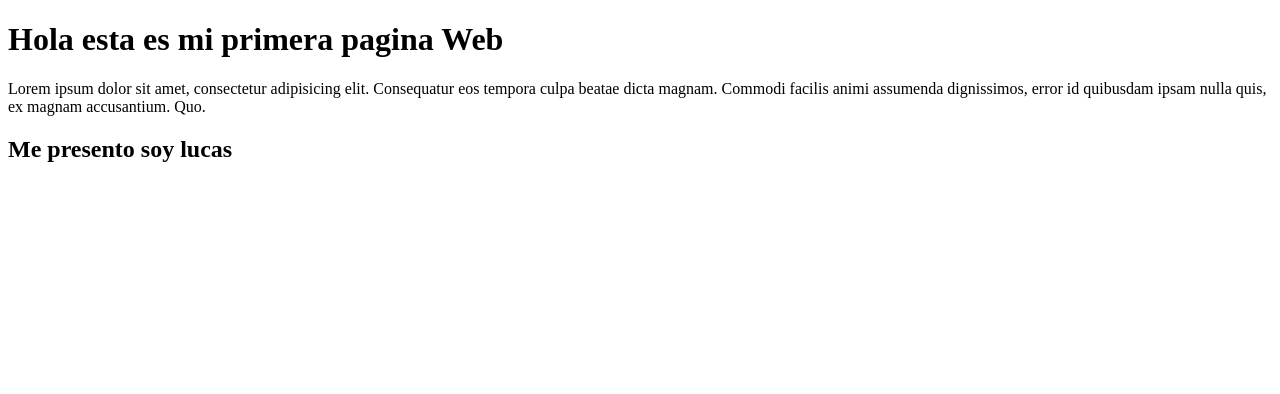
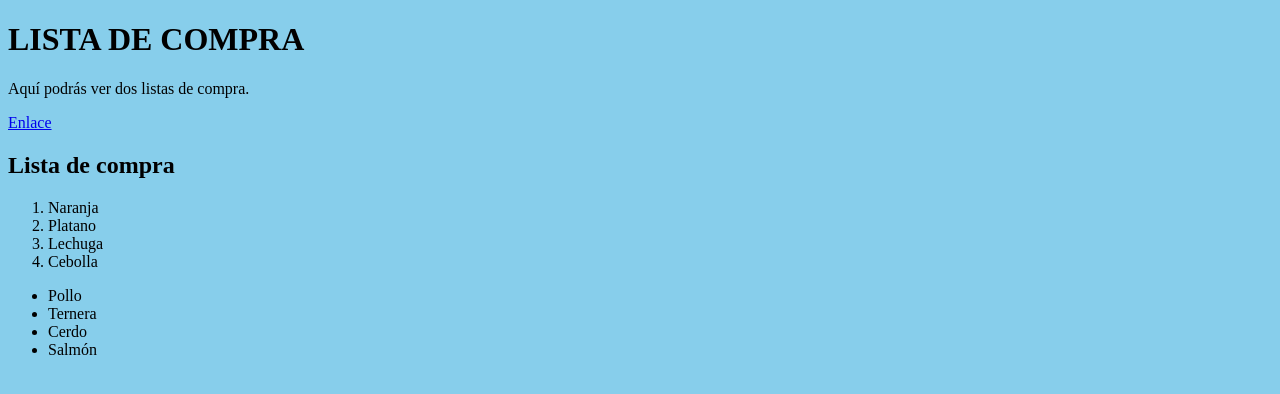
Before and after one commit to lukty/PaginaWeb, a plain HTML site: page index.html in a window 1280 px wide. Drawn offline with Linux system fonts and the light colour scheme.

Commit message:
inicia pag

```diff
--- a/index.html
+++ b/index.html
@@ -6,12 +6,27 @@
     <meta name="viewport" content="width=device-width, initial-scale=1.0">
     <title>Mi Pagina Web</title>
 </head>
-<body>
+<body bgcolor="skyblue">
+    <header>
+        <h1>LISTA DE COMPRA</h1>
+    </header>
     <main>
-        <h1>Hola esta es mi primera pagina Web</h1>
-        <p>Lorem ipsum dolor sit amet, consectetur adipisicing elit. Consequatur eos tempora culpa beatae dicta magnam. Commodi facilis animi assumenda dignissimos, error id quibusdam ipsam nulla quis, ex magnam accusantium. Quo.</p>
+        <p>Aqu&iacute; podr&aacute;s ver dos listas de compra.</p>
+        <a href="https://google.com">Enlace</a>
+
+        <h2>Lista de compra</h2>
+        <ol>
+            <li>Naranja</li>
+            <li>Platano</li>
+            <li>Lechuga</li>
+            <li>Cebolla</li>
+        </ol>
+        <ul>
+            <li>Pollo</li>
+            <li>Ternera</li>
+            <li>Cerdo</li>
+            <li>Salmón</li>
+        </ul>
     </main>
-
-    <h2>Me presento soy lucas</h2>
 </body>
 </html>
```
